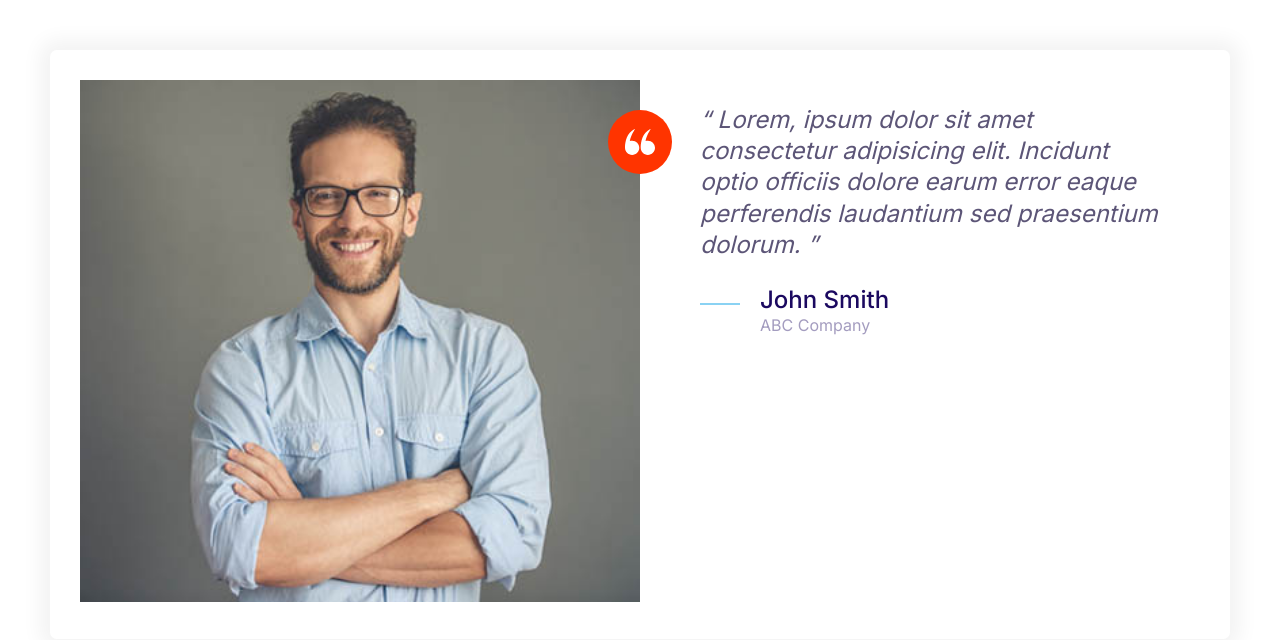
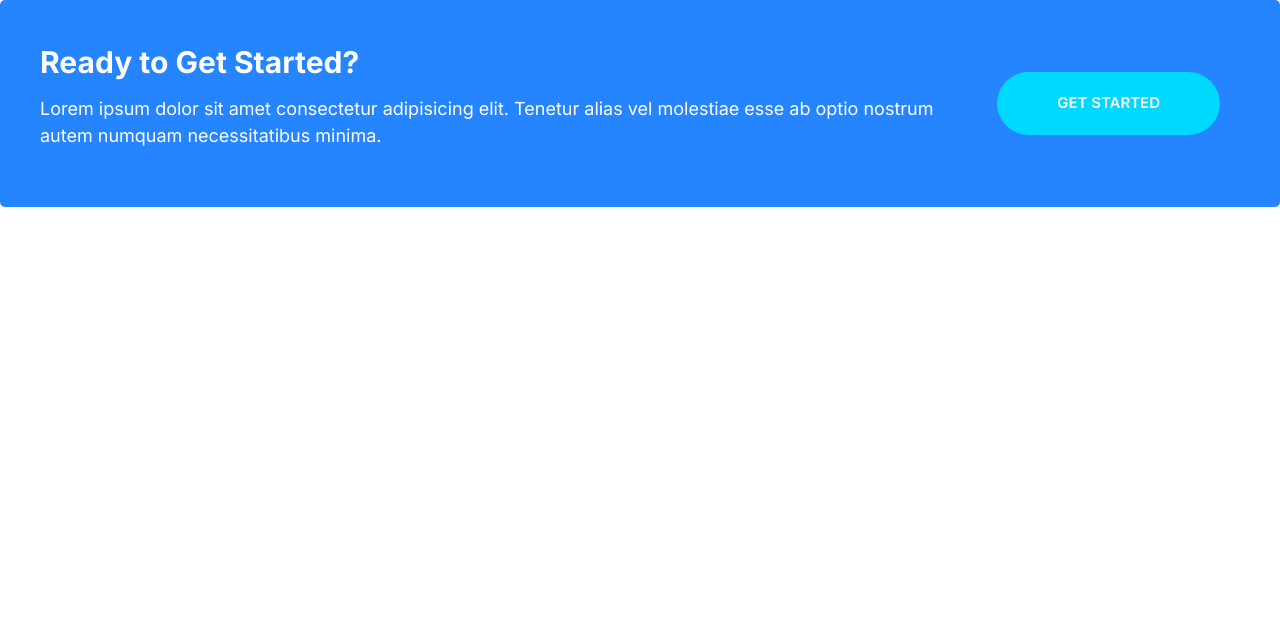
Before and after one commit to Lewoczegg/Moshify, a plain HTML site: page index.html in a window 1280 px wide. Drawn offline with Linux system fonts and the light colour scheme.

Commit message:
callouts

```diff
--- a/css/styles.css
+++ b/css/styles.css
@@ -231,6 +231,11 @@
     background: white;
     color: var(--color-headings);
     border: 2px solid var(--color-headings);
+}
+
+.btn--stretched {
+    padding-left: 6rem;
+    padding-right: 6rem;
 }
 
 .btn--outline:hover {
@@ -482,3 +487,44 @@
         margin-left: 6rem;
     }
 }
+
+/* Callouts */
+.callout {
+    padding: 4rem;
+    border-radius: 5px;
+}
+
+.callout--primary {
+    background: var(--color-primary);
+    color: white;
+}
+
+.callout__heading {
+    color: white;
+    margin-top: 0;
+    font-size: 3rem;
+}
+
+.callout .btn {
+    align-self: center;
+    justify-self: center;
+}
+
+.callout__content {
+    text-align: center;
+}
+
+@media screen and (min-width: 768px){
+    .callout .grid {
+        grid-template-columns: 1fr auto;
+    }
+
+    .callout__content {
+        text-align: left;
+    }
+
+    .callout .btn {
+        justify-self: start;
+        margin: 0 2rem;
+    }
+}
--- a/index.html
+++ b/index.html
@@ -14,37 +14,18 @@
     <link rel="stylesheet" href="/css/normalize.css" />
     <link rel="stylesheet" href="/css/styles.css" />
   </head>
-  <body style="padding: 5rem">
-    <div class="card testimonial">
+  <body>
+    <div class="callout callout--primary">
       <div class="grid grid--1x2">
-        <div class="testimonial__image">
-          <img src="/images/testimonial.jpg" alt="A happy, smuling customer" />
-          <span class="icon-container icon-container--accent">
-            <svg class="icon icon--white icon--small">
-              <use xlink:href="images/sprite.svg#quotes"></use>
-            </svg>
-          </span>
+        <div class="callout__content">
+          <h2 class="callout__heading">Ready to Get Started?</h2>
+          <p>
+            Lorem ipsum dolor sit amet consectetur adipisicing elit. Tenetur
+            alias vel molestiae esse ab optio nostrum autem numquam
+            necessitatibus minima.
+          </p>
         </div>
-        <blockquote class="quote">
-          <p class="quote__text">
-            Lorem, ipsum dolor sit amet consectetur adipisicing elit. Incidunt
-            optio officiis dolore earum error eaque perferendis laudantium sed
-            praesentium dolorum.
-          </p>
-          <footer>
-            <div class="media">
-              <div class="media__image">
-                <svg class="icon icon--primary quote__line">
-                  <use xlink:href="images/sprite.svg#line"></use>
-                </svg>
-              </div>
-              <div class="media__body">
-                <h3 class="media__title quote__author">John Smith</h3>
-                <p class="quote__organization">ABC Company</p>
-              </div>
-            </div>
-          </footer>
-        </blockquote>
+        <a href="#" class="btn btn--secondary btn--stretched">Get Started</a>
       </div>
     </div>
   </body>
```
Also changed, not shown: components/callouts.html (added, +13 -0 lines).
